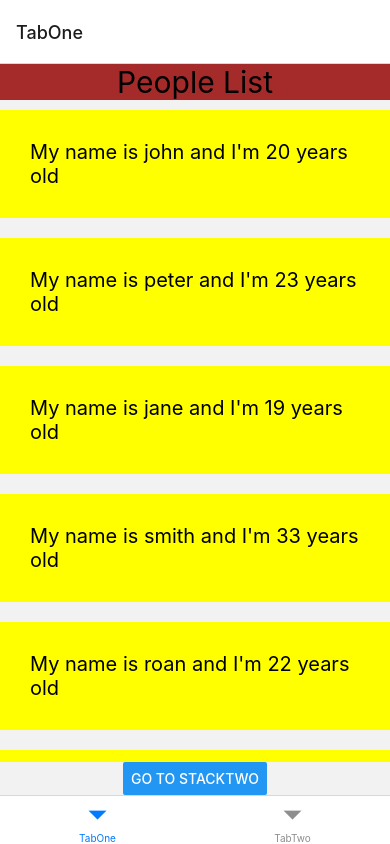
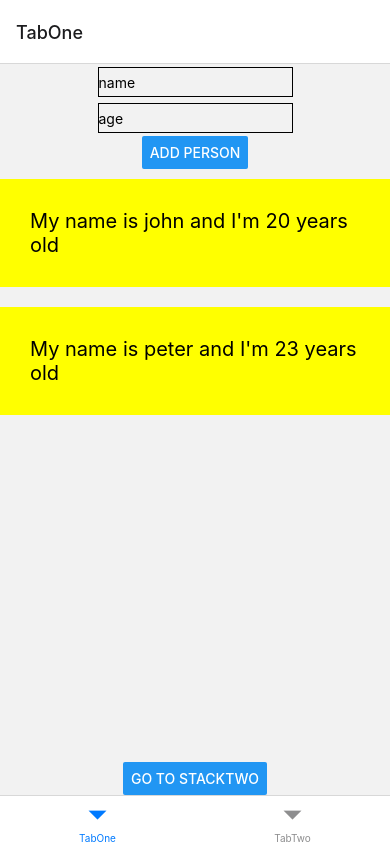
Before and after one commit to sungjinwi/rnPractice, a React Native app: screen /TabOne in a window 390 px wide. Built offline with nearby package versions, Linux system fonts and the light colour scheme.

Commit message:
add person on progress

```diff
--- a/src/components/StackTwoScreen.tsx
+++ b/src/components/StackTwoScreen.tsx
@@ -11,6 +11,13 @@ function StackTwoScreen({ navigation }: any) {
                 title='Go to TabOne'
                 onPress={() => navigation.navigate('TabOne')}
             />
+            <Button
+                title='Go back'
+                onPress={()=>{
+                    console.log(navigation.canGoBack())
+                    navigation.goBack()
+                }}
+            />
         </View>
     )
 }
--- a/src/components/TabOneScreen.tsx
+++ b/src/components/TabOneScreen.tsx
@@ -1,64 +1,72 @@
+import { useState } from 'react';
 import {
   Button,
   Text,
   View,
   FlatList,
-  StyleSheet
+  StyleSheet,
+  Alert,
+  TextInput
 } from 'react-native'
 
 
 const People = [
   {
-    name:'john',
-    age:20
+    name: 'john',
+    age: 20
   },
   {
-    name:'peter',
-    age:23
+    name: 'peter',
+    age: 23
   },
-  {
-    name:'jane',
-    age:19
-  },
-  {
-    name:'smith',
-    age:33
-  },
-  {
-    name:'roan',
-    age:22
-  },
-  {
-    name:'orange',
-    age:30
-  },
+
 ]
 
 type PersonProps = {
-  name:string;
-  age:number;
+  name: string;
+  age: number;
 }
 
-const ListHeader = ()=> (
-  <View style={styles.listHeader}>
-    <Text style={styles.title}>People List</Text>
-  </View>
-)
-
-const Person = ({name,age}: PersonProps) => (
+const Person = ({ name, age }: PersonProps) => (
   <View style={styles.item}>
     <Text style={styles.script}>My name is {name} and I'm {age} years old</Text>
   </View>
 )
 
 function TabOneScreen({ navigation }: any) {
+  const [name, onChangeName] = useState('');
+  const [age, onChangeAge] = useState('');
+
+  const addPerson = ()=> {
+    People.push({name:name, age:Number(age)})
+    console.log(JSON.stringify(People))
+  }
+
   return (
     <View style={{ flex: 1, alignItems: 'center', justifyContent: 'center' }}>
+      <View style={styles.inputContainer}>
+        <TextInput style={styles.input}
+          placeholder='name'
+          onChangeText={onChangeName}
+          value={name}
+          onSubmitEditing={()=>{console.log('submitting')}}
+        />
+        <TextInput style={styles.input}
+          placeholder='age'
+          onChangeText={onChangeAge}
+          value={age}
+          keyboardType='numeric'
+        />
+        <Button
+          title='Add person'
+          onPress={addPerson}
+        />
+
+      </View>
       <FlatList
         data={People}
-        renderItem={({item})=> <Person name={item.name} age={item.age} />}
+        renderItem={({ item }) => <Person name={item.name} age={item.age} />}
         keyExtractor={(item, index) => index.toString()}
-        ListHeaderComponent={<ListHeader />}
       />
       <Button
         title='Go to stackTwo'
@@ -70,6 +78,8 @@ function TabOneScreen({ navigation }: any) {
   )
 }
 
+
+
 const styles = StyleSheet.create({
   item: {
     padding: 30,
@@ -79,12 +89,19 @@ const styles = StyleSheet.create({
   script: {
     fontSize: 20
   },
-  listHeader: {
-    alignItems: 'center',
-    backgroundColor: 'brown',
-  },
+
   title: {
     fontSize: 30
+  },
+  input: {
+    width: '50%',
+    height: 30,
+    borderWidth: 1,
+    margin: 3
+  },
+  inputContainer: {
+    width: '100%',
+    alignItems: 'center'
   }
 })
 
```
